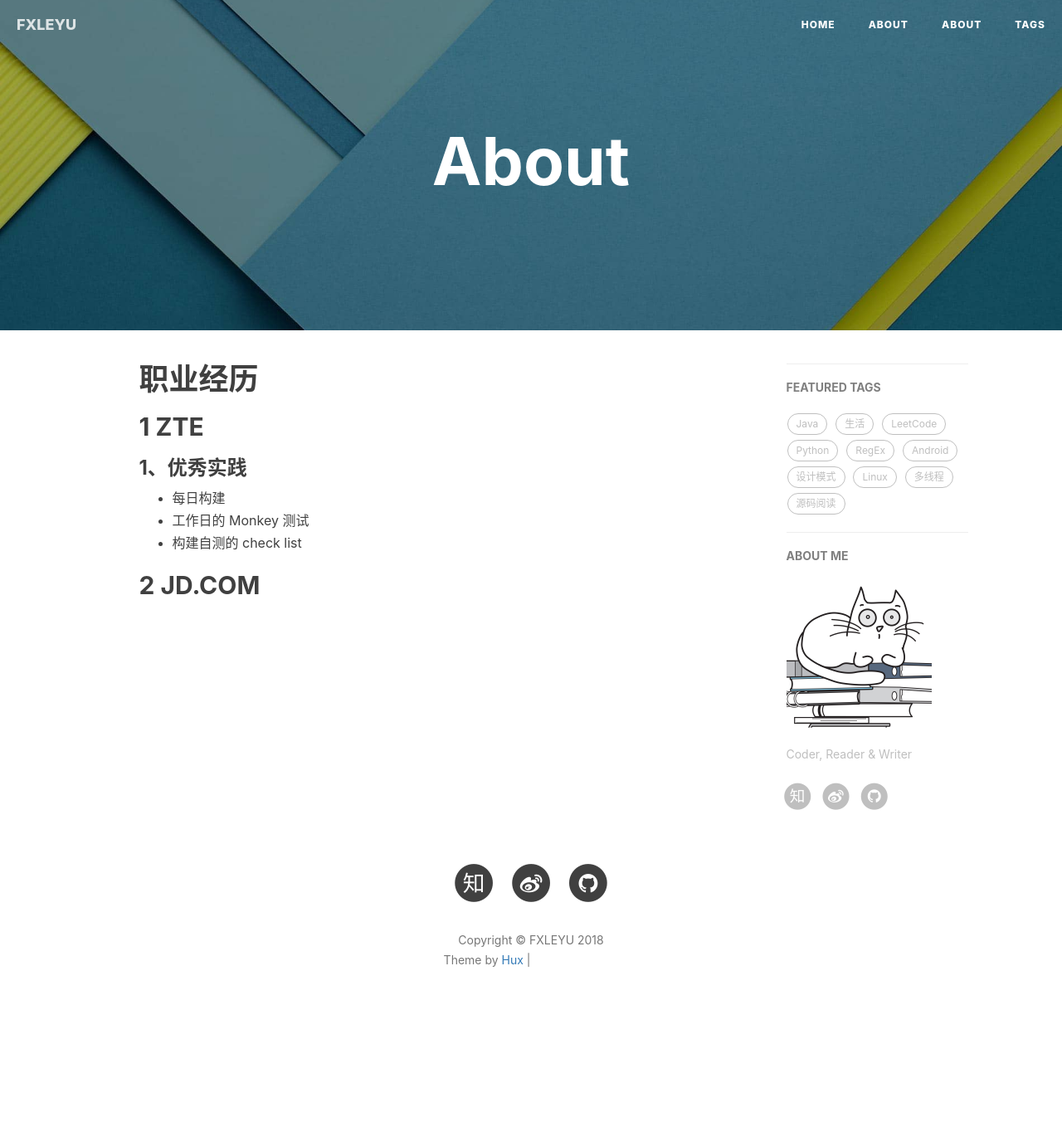
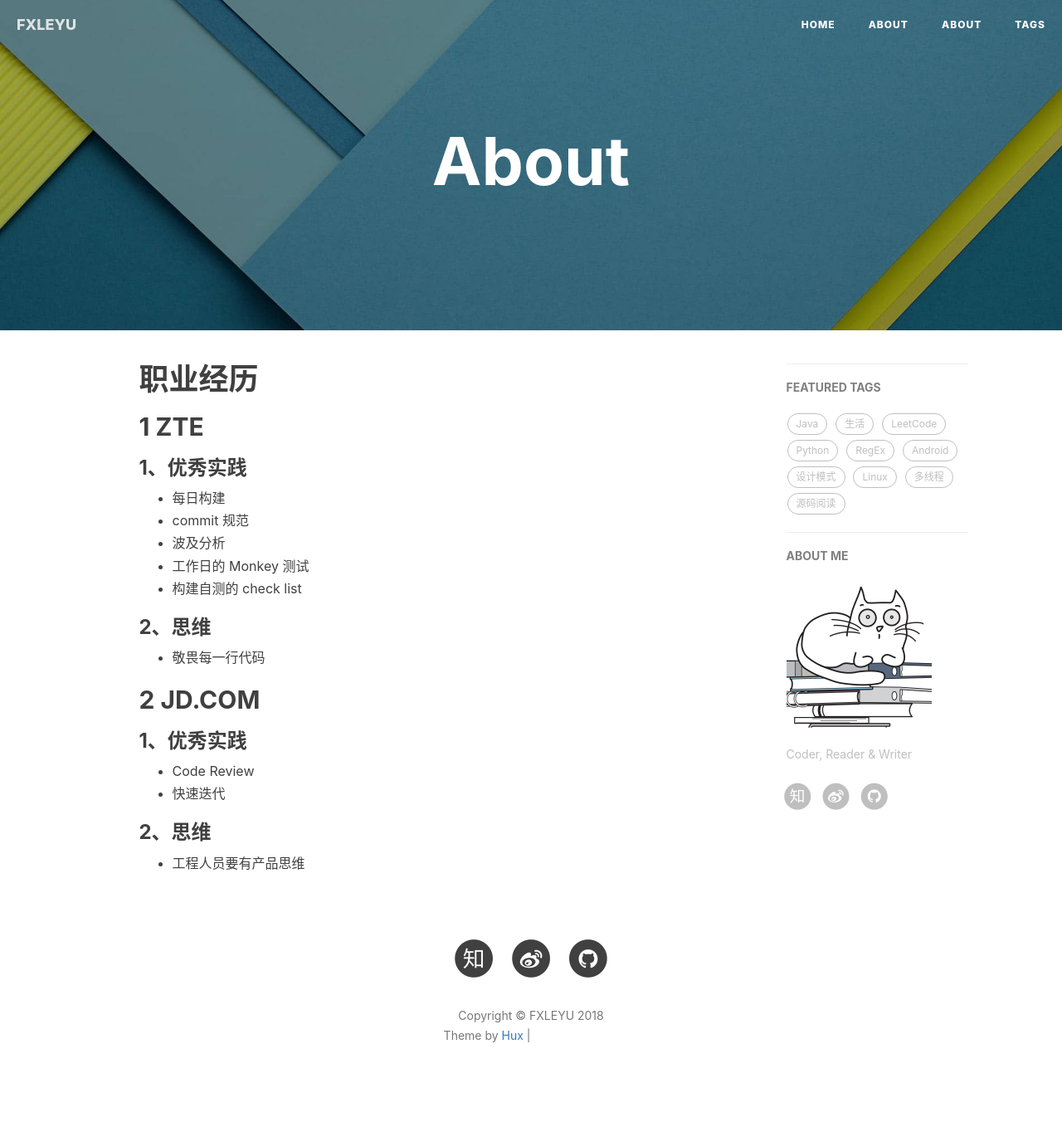
Before and after one commit to fxleyu/fxleyu.github.io, a Jekyll site: the page built from about.md, in a window 1280 px wide. Shown: the whole page at 83% size. Built offline with Jekyll 4.4.1, drawn with Linux system fonts in a browser that asks for light colours; nearby versions of some CDN libraries; comment, search, counter and statistics services are not loaded; before the commit the page ends 1261 px from its top, so only the background shows below that; grey boxes are pictures that could not be loaded.

Commit message:
UPDATE 添加 JD 初始内容，添加 ZTE 的思维

```diff
--- a/about.md
+++ b/about.md
@@ -8,7 +8,18 @@ title: About
 ## 1 ZTE
 ### 1、优秀实践
 - 每日构建
+- commit 规范
+- 波及分析
 - 工作日的 Monkey 测试
 - 构建自测的 check list
 
+### 2、思维
+- 敬畏每一行代码
+
 ## 2 JD.COM
+### 1、优秀实践
+- Code Review
+- 快速迭代
+
+### 2、思维
+- 工程人员要有产品思维
```
